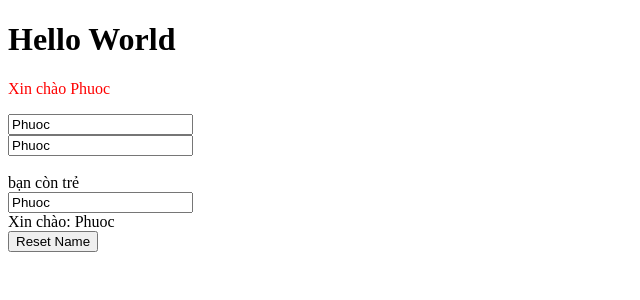
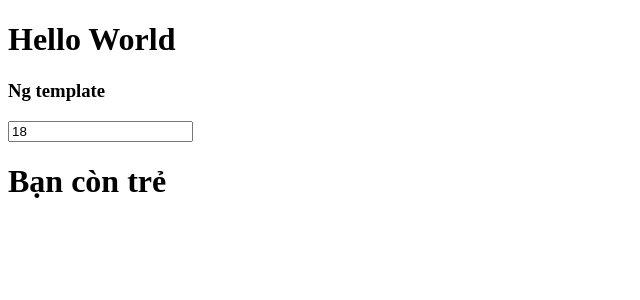
Before and after one commit to mieuhamchoi/learnAngular, an Angular app: page / in a window 1280 px wide. Shown: the top 300 px of the page, without its empty margins (0-640 px from the left). Built offline with nearby package versions, Linux system fonts and the light colour scheme.

Commit message:
learn ng-template

```diff
--- a/src/app/home/home.component.html
+++ b/src/app/home/home.component.html
@@ -1,14 +1,12 @@
-<p>Xin chào {{name}}</p>
-<input type="text" value="{{name}}" title="Đây là {{name}}">
-<br>
-<input type="text" [value]="name" [title]="'Đây là: ' + name">
-<br>
-<span *ngIf="age > 18">bạn già vcl</span>
-<br>
-<span *ngIf="age <= 18">bạn còn trẻ</span>
-<br>
-<input type="text" placeholder="Nhập tên của bạn" [(ngModel)]="name">
-<br>
-<span>Xin chào: {{name}}</span>
-<br>
-<button (click)="resetname()">Reset Name</button>
+<h3>Ng template</h3>
+
+<input type="text" [(ngModel)]="age" placeholder="tuổi của bạn">
+
+<span *ngIf="age > 18; then gia; else tre"></span>
+
+<ng-template #gia>
+    <h1>Bạn già rồi</h1>
+</ng-template>
+<ng-template #tre>
+    <h1>Bạn còn trẻ</h1>
+</ng-template>
```
